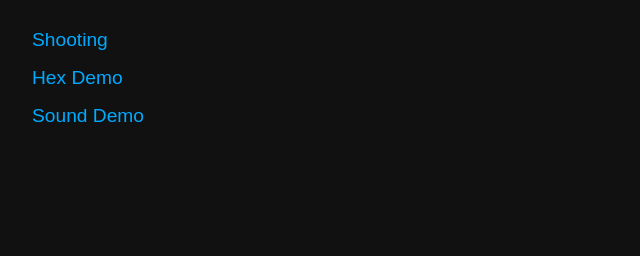
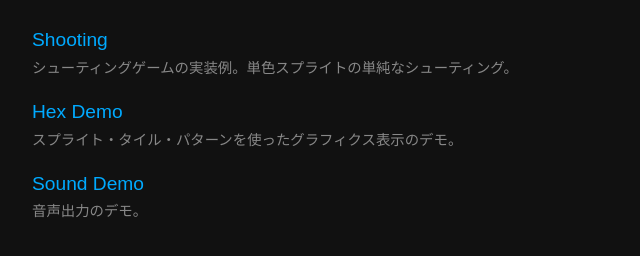
Before and after one commit to d87hucs0/sprite-system, a plain HTML site: page docs/index.html in a window 1280 px wide. Shown: the part 72-328 px from the top of the page, without its empty margins (0-640 px from the left). Drawn offline with Linux system fonts and the light colour scheme.

Commit message:
docs(index): 各サンプルに説明文を追加
- Shooting: シューティングゲームの実装例
- Hex Demo: スプライト・タイル・パターンのグラフィクス表示デモ
- Sound Demo: 音声出力のデモ

```diff
--- a/docs/index.html
+++ b/docs/index.html
@@ -24,7 +24,12 @@
       list-style: none;
     }
     li {
-      margin-bottom: 1rem;
+      margin-bottom: 1.5rem;
+    }
+    li p {
+      margin-top: 0.3rem;
+      font-size: 0.9rem;
+      color: #888;
     }
     a {
       color: #0af;
@@ -39,9 +44,18 @@
 <body>
   <h1>SPRITE SYSTEM</h1>
   <ul>
-    <li><a href="samples/shooting-game.html">Shooting</a></li>
-    <li><a href="samples/hex-demo.html">Hex Demo</a></li>
-    <li><a href="samples/sound-demo.html">Sound Demo</a></li>
+    <li>
+      <a href="samples/shooting-game.html">Shooting</a>
+      <p>シューティングゲームの実装例。単色スプライトの単純なシューティング。</p>
+    </li>
+    <li>
+      <a href="samples/hex-demo.html">Hex Demo</a>
+      <p>スプライト・タイル・パターンを使ったグラフィクス表示のデモ。</p>
+    </li>
+    <li>
+      <a href="samples/sound-demo.html">Sound Demo</a>
+      <p>音声出力のデモ。</p>
+    </li>
   </ul>
 </body>
 </html>
```
